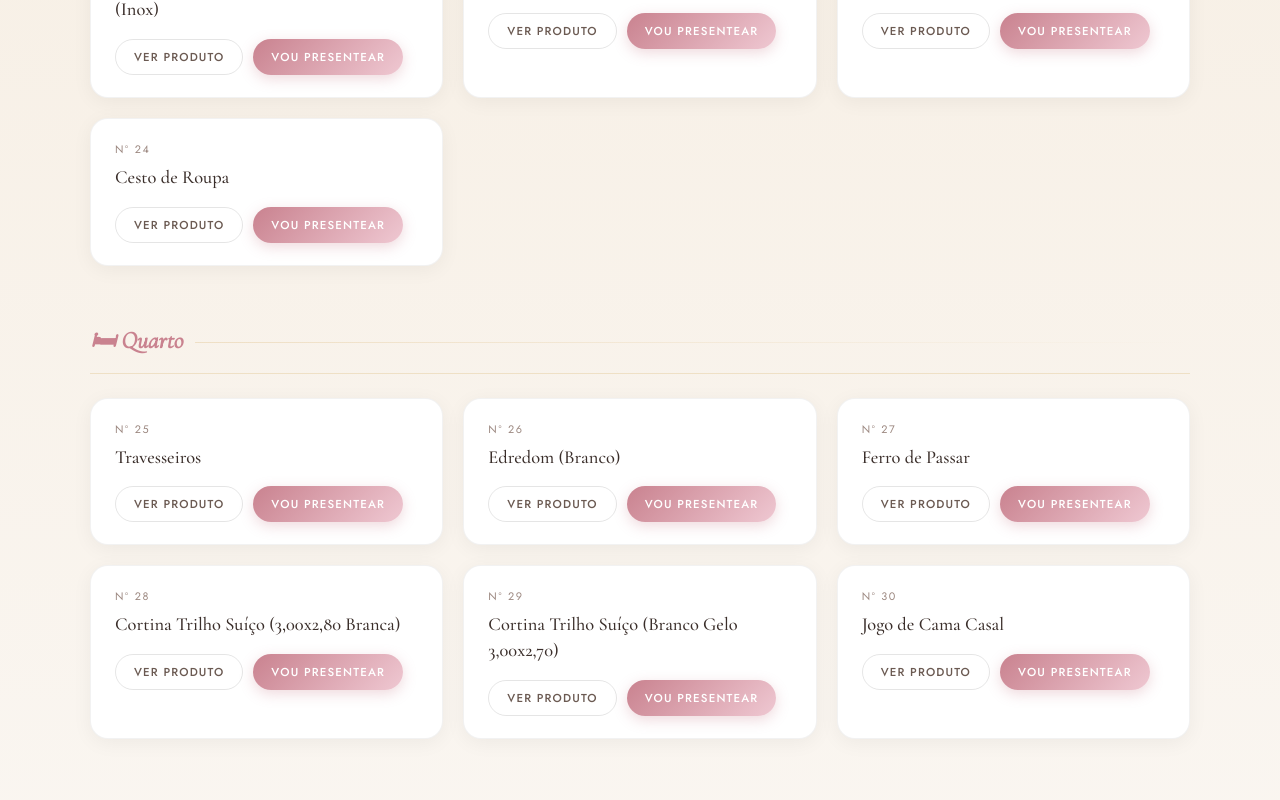
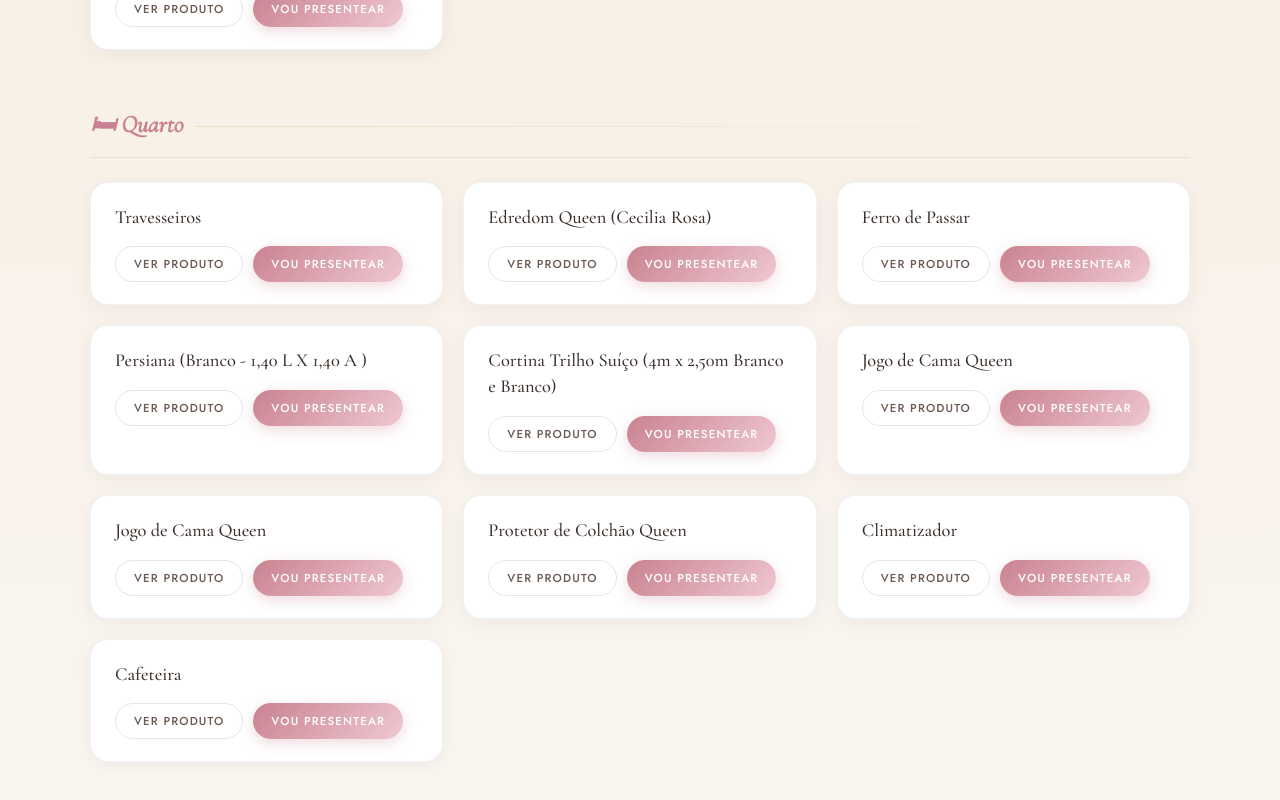
Before and after one commit to leohssjr/convite, a React (Vite) app: page /presentes in a window 1280 px wide. Shown: the part 1986-2786 px from the top of the page. Built offline with nearby package versions, Linux system fonts and the light colour scheme; no server answers; the database is empty; a web font is replaced by a local one.

Commit message:
fix: ajustando links

```diff
--- a/src/components/GiftCard.jsx
+++ b/src/components/GiftCard.jsx
@@ -28,7 +28,6 @@ export default function GiftCard({ item, isSelected, onToggle }) {
 
   return (
     <div className={`gift-card${isSelected ? ' selected' : ''}`} id={`card-${item.id}`}>
-      <p className="gift-number">Nº {String(item.id).padStart(2, '0')}</p>
       <p className="gift-name">{item.name}</p>
       <p className="selected-badge">✔ Já selecionado</p>
       <div className="gift-actions">
--- a/src/data/gifts.js
+++ b/src/data/gifts.js
@@ -1,25 +1,26 @@
 export const gifts = {
   cozinha: [
     { id: 1, name: "Fogão", url: "https://www.magazineluiza.com.br/fogao-4-bocas-electrolux-preto-efficient-fe4gb/p/240694900/ed/fogo/?seller_id=magazineluiza&srsltid=AfmBOoqzJlFRzeLQ5QRvPJfBjv5_qKRMbqBBTJgmizgMP-t0D9qDHJN1iOA" },
-    { id: 2, name: "Jogo de Panelas", url: "https://www.mercadolivre.com.br/p/MLB42894775?pdp_filters=item_id:MLB5173481096" },
-    { id: 3, name: "Panela de Pressão", url: "https://www.mercadolivre.com.br/p/MLB22663071?pdp_filters=item_id:MLB3500865809" },
+    { id: 2, name: "Jogo de Panelas", url: "https://www.havan.com.br/jogo-de-panelas-ceramica-pratic-cook-marmol-mimo-6-pecas-baunilha/p" },
+    { id: 3, name: "Panela de Pressão", url: "https://www.amazon.com.br/Brinox-Press%C3%A3o-Antiaderente-Ceramic-Pressure/dp/B0F9ZX2DSL/ref=asc_df_B0F9ZX2DSL?mcid=d2c55a5813f73288a0396a7b2785f1a2&tag=googleshopp00-20&linkCode=df0&hvadid=773067503959&hvpos=&hvnetw=g&hvrand=18056550334539001753&hvpone=&hvptwo=&hvqmt=&hvdev=c&hvdvcmdl=&hvlocint=&hvlocphy=9262805&hvtargid=pla-2444947563263&hvocijid=18056550334539001753-B0F9ZX2DSL-&hvexpln=0&language=pt_BR&th=1" },
     { id: 4, name: "Aparelho de Jantar (Branco)", url: "https://www.amazon.com.br/gp/aw/d/B0D2DTVCF4/" },
     { id: 5, name: "Jogo de Talheres", url: "https://br.shp.ee/QGLMAeCy" },
     { id: 6, name: "3 Kits Potes Organizadores", url: "https://br.shp.ee/9h1mrdH" },
-    { id: 7, name: "Sanduicheira", url: "https://www.casasbahia.com.br/sanduicheira-mondial-master-grill-s-20-preto-inox/p/55011886" },
+    { id: 7, name: "Sanduicheira", url: "https://www.havan.com.br/grill-e-sanduicheira-britania-redstone-850w-bgr35a/p?utm_source=meta&utm_medium=social&utm_campaign=promocional-story--2704_0305-ficha_19967-&utm_id=story&utm_content=9x16-eletro-estatico-sanduicheira-e-gril-britania-19967&fbclid=PAZnRzaARck1BleHRuA2FlbQIxMQBzcnRjBmFwcF9pZA8xMjQwMjQ1NzQyODc0MTQAAadH8PZk0R31w8IPmOUQHqF9Xl6PdGIUMTjwHATVaTMq5UwcTLBcsu6wVu6szA_aem_L1M1Pb-0NJAw12wFMocibA" },
     { id: 8, name: "Porta Temperos", url: "https://br.shp.ee/Y9uke29d" },
     { id: 9, name: "Porta Mantimentos (4 un. 2,2L)", url: "https://br.shp.ee/ekJmivbL" },
     { id: 10, name: "Microondas", url: "https://www.casasbahia.com.br/micro-ondas-20-litros-philco-pmo23b-branco-220v/p/1570698448" },
-    { id: 11, name: "Airfryer", url: "https://www.casasbahia.com.br/fritadeira-eletrica-sem-oleo-air-fryer-mondial-afn40bi-family-inox-4l-preta-inox/p/55032022" },
-    { id: 12, name: "Liquidificador", url: "https://www.casasbahia.com.br/liquidificador-l99-turbo-power-3-velocidades-e-pulsar-500w-de-potencia-mondial/p/15262005" },
+    { id: 11, name: "Airfryer", url: "https://www.magazineluiza.com.br/air-fryer-electrolux-efficient-por-rita-lobo-eaf40-cinza-com-timer-4l/p/240268300/ep/efso/?seller_id=magazineluiza&srsltid=AfmBOoq0AiUDrWhelzMkRhhAtGK5lLj4Qn-lvU7FMR0YdWhrPYmRioekMgk" },
+    { id: 12, name: "Liquidificador", url: "https://www.amazon.com.br/dp/B08DFJRCJB?ref=cm_sw_r_cso_wa_mwn_dp_J21JQ4ZC7YHYBBQ763K6&ref_=cm_sw_r_cso_wa_mwn_dp_J21JQ4ZC7YHYBBQ763K6&social_share=cm_sw_r_cso_wa_mwn_dp_J21JQ4ZC7YHYBBQ763K6&th=1" },
     { id: 13, name: "Torneira Gourmet (Prata dabacia43)", url: "https://br.shp.ee/f82R8xEf" },
     { id: 14, name: "Filtro Purificador", url: "https://a.co/d/08MHvGLb" },
     { id: 15, name: "Jogo de Conchas (Bege)", url: "https://www.mercadolivre.com.br/up/MLBU2717103342?pdp_filters=item_id:MLB6206924102" },
     { id: 16, name: "Jogo de Sobremesa", url: "https://br.shp.ee/f7SsuphF" },
-    { id: 17, name: "Aspirador de Pó", url: "https://www.havan.com.br/aspirador-de-po-philco-1300w-2-em-1-pas1450c/p" },
+    { id: 17, name: "Aspirador de Pó", url: "https://a.co/d/0ikNbFF6" },
     { id: 18, name: "Lixeira  (Quadrada Lisa 8 litros)", url: "https://br.shp.ee/8EgNm5vj" },
     { id: 19, name: "Escorredor de Louça (Branco)", url: "https://br.shp.ee/Z4o2edyy" },
     { id: 20, name: "Varal (Branco, 80cm)", url: "https://br.shp.ee/LRk7vYNT" },
+    { id: 35, name: "Kit Sousplat Redondo (Cor: Areia)", url: "https://www.amazon.com.br/Kit-Pe%C3%A7as-Jogo-Americano-Redondo/dp/B0FN8FS98Y/ref=asc_df_B0FN8FS98Y?mcid=9f35a1007e3535ae9b97d7ab0000b045&tag=googleshopp00-20&linkCode=df0&hvadid=709968341191&hvpos=&hvnetw=g&hvrand=17408283842914213817&hvpone=&hvptwo=&hvqmt=&hvdev=c&hvdvcmdl=&hvlocint=&hvlocphy=9262805&hvtargid=pla-2442623138338&hvocijid=17408283842914213817-B0FN8FS98Y-&hvexpln=0&language=pt_BR&th=1" },
   ],
   banheiro: [
     { id: 21, name: "Kit Acessórios Banheiro para Pendurar (Inox)", url: "https://br.shp.ee/GKT52zpP" },
@@ -29,15 +30,19 @@ export const gifts = {
   ],
   quarto: [
     { id: 25, name: "Travesseiros", url: "https://www.mercadolivre.com.br/p/MLB30925636?pdp_filters=item_id:MLB5351372804" },
-    { id: 26, name: "Edredom (Branco)", url: "https://br.shp.ee/4RVxHg6" },
+    { id: 26, name: "Edredom Queen (Cecilia Rosa)", url: "https://www.havan.com.br/edredom-queen-king-100-algodao-buona-fortuna-cecilia-rosa/p" },
     { id: 27, name: "Ferro de Passar", url: "https://www.havan.com.br/ferro-de-passar-a-vapor-e-a-seco-electrolux-efficient-esi11/p" },
-    { id: 28, name: "Cortina Trilho Suíço (3,00x2,80 Branca)", url: "https://br.shp.ee/r6wvXUKK" },
-    { id: 29, name: "Cortina Trilho Suíço (Branco Gelo 3,00x2,70)", url: "https://shopee.com.br/Cortina-Trilho-Su%C3%AD%C3%A7o-Blackout-Tecido-Corta-Luz-Luxo-Premium-Quarto-Sala-i.338616674.23198352149?extraParams=%7B%22display_model_id%22%3A209605577269%2C%22model_selection_logic%22%3A3%7D&sp_atk=3c0f3377-233e-4d53-9d0c-562cf126223d&xptdk=3c0f3377-233e-4d53-9d0c-562cf126223d" },
-    { id: 30, name: "Jogo de Cama Casal", url: "https://www.havan.com.br/jogo-de-cama-casal-provence-havan-casa-4-pcs-rosa/p" },
+    { id: 28, name: "Persiana (Branco - 1,40 L X 1,40 A )", url: "https://shopee.com.br/Cortina-Blackout-Persiana-para-portas-e-janelas-de-quarto-sala-cozinha-escrit%C3%B3rio-varanda-i.347443483.22194260861?extraParams=%7B%22display_model_id%22%3A109724750119%2C%22model_selection_logic%22%3A3%7D&sp_atk=792e1f99-16ad-4628-b910-f7342ff036f5&xptdk=792e1f99-16ad-4628-b910-f7342ff036f5" },
+    { id: 29, name: "Cortina Trilho Suíço (4m x 2,50m Branco e Branco) ", url: "https://br.shp.ee/3wvfTutb" },
+    { id: 30, name: "Jogo de Cama Queen", url: "https://www.amazon.com.br/Len%C3%A7ol-Bordado-Imperial-Realeza-Algod%C3%A3o/dp/B09WKQHW9V" },
+    { id: 31, name: "Jogo de Cama Queen", url: "https://www.amazon.com.br/Len%C3%A7ol-Bordado-Imperial-Realeza-Algod%C3%A3o/dp/B09WKQLHY5?th=1" },
+    { id: 32, name: "Protetor de Colchão Queen", url: "https://www.mercadolivre.com.br/p/MLB22651796?pdp_filters=item_id:MLB5002690298&matt_tool=38524122#origin=share&sid=share&wid=MLB5002690298&action=whatsapp" },
+    { id: 33, name: "Climatizador", url: "https://www.amazon.com.br/Climatizador-Brit%C3%A2nia-Autonomia-BCL05A-127V/dp/B0DGGVB13Q/ref=asc_df_B0DGGVB13Q?mcid=76dcfb85d2ef3edabe120708c81aa308&tag=googleshopp00-20&linkCode=df0&hvadid=709968341215&hvpos=&hvnetw=g&hvrand=12133177330784536192&hvpone=&hvptwo=&hvqmt=&hvdev=c&hvdvcmdl=&hvlocint=&hvlocphy=9262805&hvtargid=pla-2387070967135&psc=1&hvocijid=12133177330784536192-B0DGGVB13Q-&hvexpln=0&language=pt_BR" },
+    { id: 34, name: "Cafeteira", url: "https://www.mercadolivre.com.br/1300w-cafeteira-eletrica-espresso-cbocal-espumar-leite-18l/up/MLBU3931074586?attributes=COLOR%3APreto%2CVOLTAGE%3A220V_177c66_vpp&pdp_filters=item_id%3AMLB6674392616&applied_product_filters=MLBU3931074588&from=gshop&picker=true&skipInApp=true&matt_ignore=true" },
   ],
 };
 
-export const TOTAL_GIFTS = 30;
+export const TOTAL_GIFTS = 35;
 
 export const categories = [
   { key: 'cozinha', label: '🍳 Cozinha' },
```
